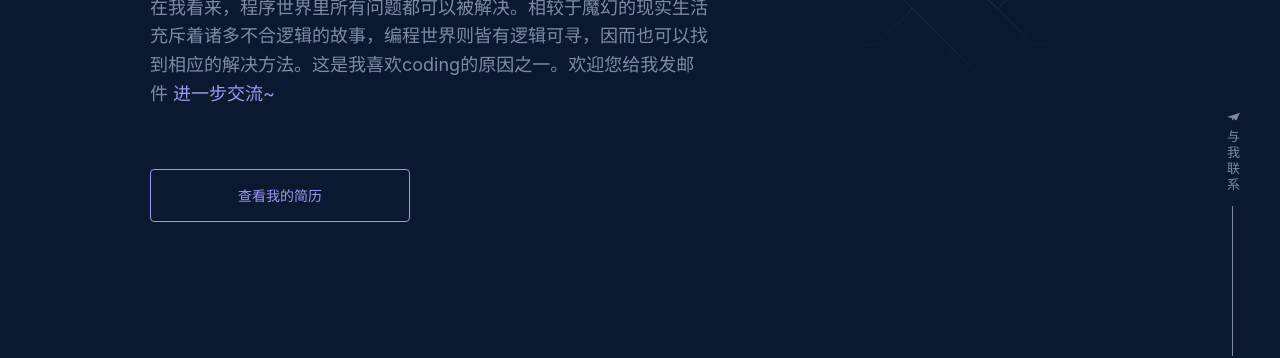
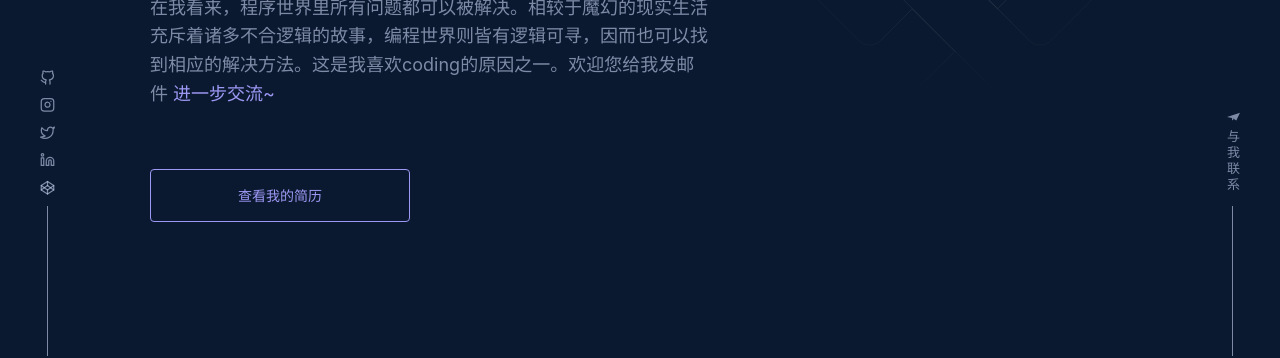
Before and after one commit to kuangbeibei/portfolio, a Next.js app: page / in a window 1280 px wide. Shown: the part 444-802 px from the top of the page. Built offline with nearby package versions, Linux system fonts and the light colour scheme.

Commit message:
:sparkles: left side bar social

```diff
--- a/src/components/Footer/footer.styled.ts
+++ b/src/components/Footer/footer.styled.ts
@@ -16,7 +16,7 @@ export const Footer = styled.footer`
 export const SocialWrapper = styled.div`
     display: none;
     width: 100%;
-    @media ${(props) => props.theme.breakpoints.sm} {
+    @media ${(props) => props.theme.breakpoints.md} {
         display: block;
     }
 `;
--- a/src/components/LeftSocialBar/index.tsx
+++ b/src/components/LeftSocialBar/index.tsx
@@ -1,7 +1,21 @@
-import React from 'react'
+import { SocialFixedWrapper, Socials, VerticalLine } from "./styled";
+import { social } from "Constants";
 
 export default function index() {
-  return (
-    <div>index</div>
-  )
+	return (
+		<>
+			<SocialFixedWrapper>
+				<Socials>
+					{social.map((item) => (
+						<li key={item.name}>
+							<a href={item.url} target="_blank" aria-label={item.name}>
+								<item.icon />
+							</a>
+						</li>
+					))}
+				</Socials>
+			</SocialFixedWrapper>
+			<VerticalLine />
+		</>
+	);
 }
--- a/src/components/LeftSocialBar/style.ts
+++ /dev/null
@@ -1 +0,0 @@
-import styled from "styled-components";
--- /dev/null
+++ b/src/components/LeftSocialBar/styled.ts
@@ -0,0 +1,53 @@
+import styled from "styled-components";
+
+export const SocialFixedWrapper = styled.div`
+    position: fixed;
+    left: 40px;
+    bottom: 80px;
+    transform: translateY(-50%);
+    transition: all .2s ease-in-out;
+    color: var(--main-color);
+    &:hover {
+        color: var(--active-color);
+    }
+    @media ${(props) => props.theme.breakpoints.sm} {
+        display: none;
+    }
+`
+
+export const Socials = styled.ul`
+    display: flex;
+    flex-direction: column;
+    justify-content: start;
+    align-items: center;
+    list-style: none;
+    li {
+        margin-bottom: 10px;
+        transition: var(--transition);
+        a {
+            color: var(--main-color);
+            svg {
+                width: 15px;
+                height: 15px;
+            }
+            &:hover {
+                color: var(--active-color);
+            }
+        }
+        &:hover {
+            transform: scale(1.2);
+        }
+    }
+`;
+
+export const VerticalLine = styled.div`
+    position: fixed;
+    left: 47px;
+    bottom: 0;
+    width: 1px;
+    height: 150px;
+    background-color: var(--main-color);
+    @media ${(props) => props.theme.breakpoints.sm} {
+        display: none;
+    }
+`
--- a/src/components/RightEmailBar/styled.ts
+++ b/src/components/RightEmailBar/styled.ts
@@ -7,7 +7,7 @@ export const EmailFixedWrapper = styled.div`
     transform: translateY(-50%);
     writing-mode: vertical-lr;
     text-orientation: mixed;
-    transition: all .2s ease-in-out;
+    transition: var(--transition);
     color: var(--main-color);
     &:hover {
         transform: translateY(-55%);
@@ -33,10 +33,13 @@ interface VerticalLineInterface {
 }
 
 export const VerticalLine = styled.div<VerticalLineInterface>`
-   position: fixed;
+    position: fixed;
     right: 47px;
     bottom: 0;
     width: 1px;
     height: ${props => props.chHeight ? '150px' : '160px'};
     background-color: var(--main-color);
+    @media ${(props) => props.theme.breakpoints.sm} {
+        display: none;
+    }
 `
--- a/src/constants/social.ts
+++ b/src/constants/social.ts
@@ -10,7 +10,7 @@ const socialItems: Array<SocialInterface> = [
     {
         name: 'Github',
         icon: FiGithub,
-        url: ''
+        url: 'https://github.com/kuangbeibei'
     },
     {
         name: 'Instagram',
```
